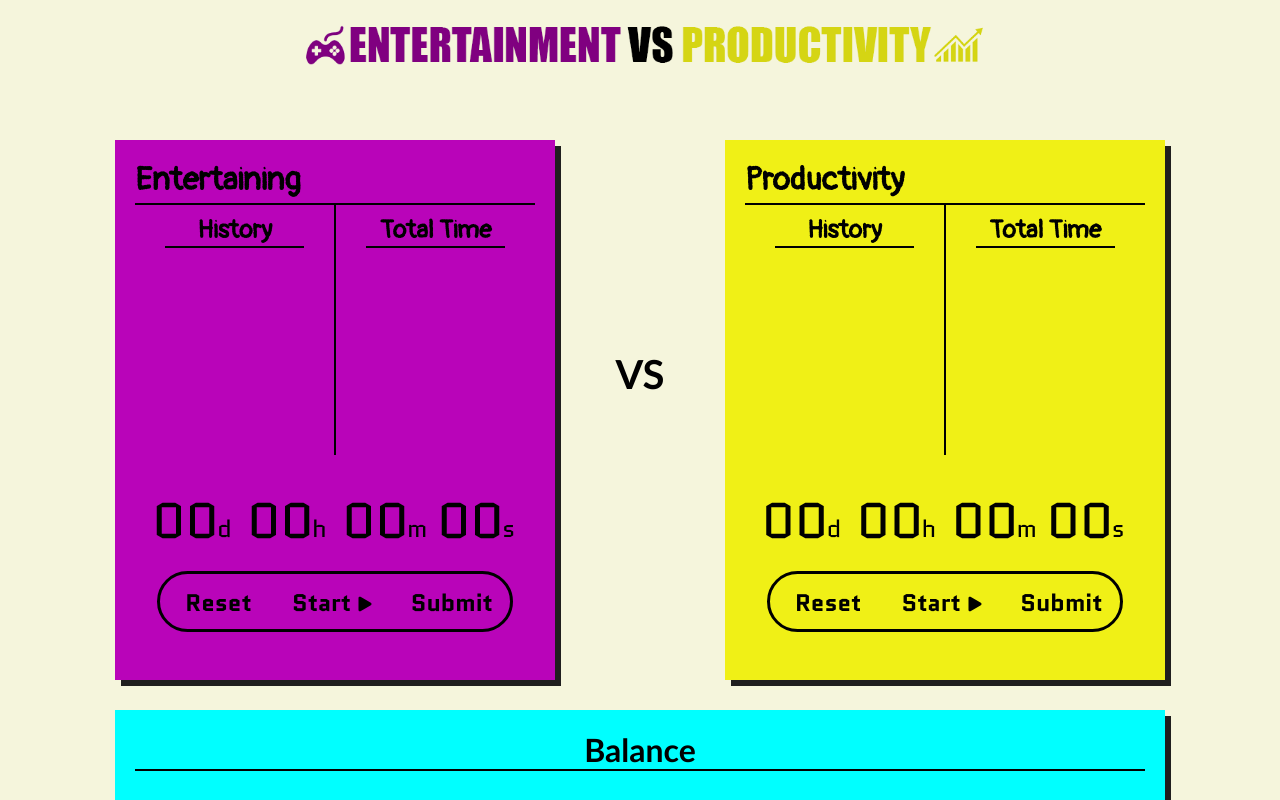
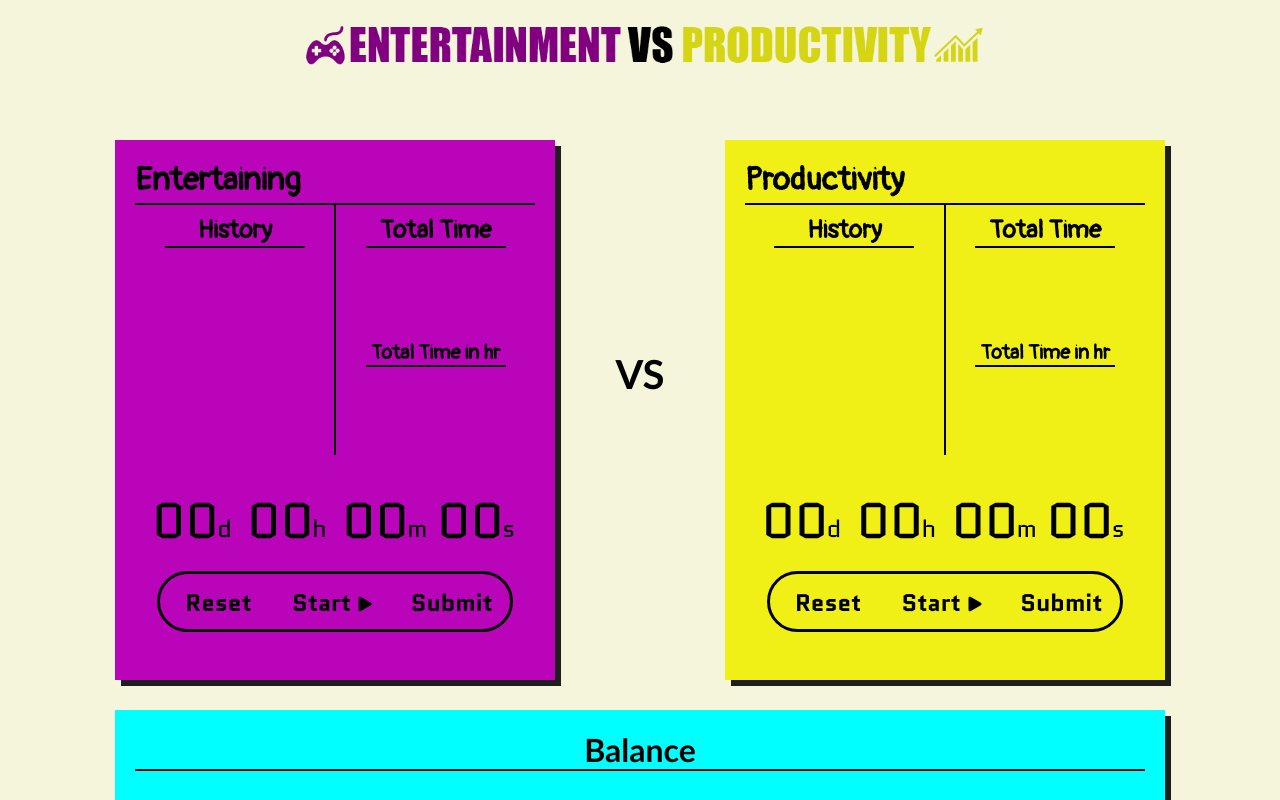
Before and after one commit to gioAlgorithm/EntertainmentVsProductivity, a React (Create React App) app: page / in a window 1280 px wide. Shown: the top 800 px of the page. Built offline with nearby package versions, Linux system fonts and the light colour scheme; the HTML template or start-up script is replaced by a standard one.

Commit message:
new code

```diff
--- a/src/card/Entertaining.js
+++ b/src/card/Entertaining.js
@@ -140,7 +140,12 @@ export default function Entertaining(){
                     </ul>
                 </div>
                 <div className="e-total-time-container">
+                  <div className="e-total-time">
                     <h1 className="e-total-time-title">Total Time</h1>
+                  </div>
+                  <div className="e-total-time-hr">
+                  <h1 className="e-total-time-title-hr">Total Time in hr</h1>
+                  </div>
                 </div>
             </div>
 
--- a/src/card/Productivity.js
+++ b/src/card/Productivity.js
@@ -142,8 +142,13 @@ export default function Productivity(){
                       ))}
                     </ul>
                 </div>
-                <div className="p-total-time">
+                <div className="p-total-time-container">
+                  <div className="p-total-time">
                     <h1 className="p-total-time-title">Total Time</h1>
+                  </div>
+                  <div className="p-total-time-hr">
+                    <h1 className="p-total-time-title-hr">Total Time in hr</h1>
+                  </div>
                 </div>
             </div>
             <div className="p-timer-content">
--- a/src/card/card css/e-card.css
+++ b/src/card/card css/e-card.css
@@ -31,7 +31,7 @@
 }
 .e-history-title{
     margin-top: 10px;
-    width: 70%;
+    width: 140px;
     text-align: center;
     font-size: 25px;
     border-bottom: 2px solid black;
@@ -49,11 +49,24 @@
     align-items: center;
     border-left: 1px solid black;
 }
+.e-total-time{
+    height: 125px;
+}
 .e-total-time-title{
     margin-top: 10px;
-    width: 70%;
+    width: 140px;
     text-align: center;
     font-size: 25px;
+    border-bottom: 2px solid black;
+}
+.e-total-time-hr{
+    height: 125px;
+}
+.e-total-time-title-hr{
+    margin-top: 10px;
+    width: 140px;
+    text-align: center;
+    font-size: 20px;
     border-bottom: 2px solid black;
 }
 .e-timer-content{
--- a/src/card/card css/p-card.css
+++ b/src/card/card css/p-card.css
@@ -24,7 +24,7 @@
 }
 .p-history-title{
     margin-top: 10px;
-    width: 70%;
+    width: 140px;
     text-align: center;
     font-size: 25px;
     border-bottom: 2px solid black;
@@ -34,7 +34,7 @@
     font-size: 18px;
     line-height: 30px;
 }
-.p-total-time{
+.p-total-time-container{
     display: flex;
     flex-direction: column;
     width: 100%;
@@ -42,11 +42,24 @@
     align-items: center;
     border-left: 1px solid black;
 }
+.p-total-time{
+    height: 125px;
+}
 .p-total-time-title{
     margin-top: 10px;
-    width: 70%;
+    width: 140px;
     text-align: center;
     font-size: 25px;
+    border-bottom: 2px solid black;
+}
+.p-total-time-hr{
+    height: 125px;
+}
+.p-total-time-title-hr{
+    margin-top: 10px;
+    width: 140px;
+    text-align: center;
+    font-size: 20px;
     border-bottom: 2px solid black;
 }
 .title-productive{
```
